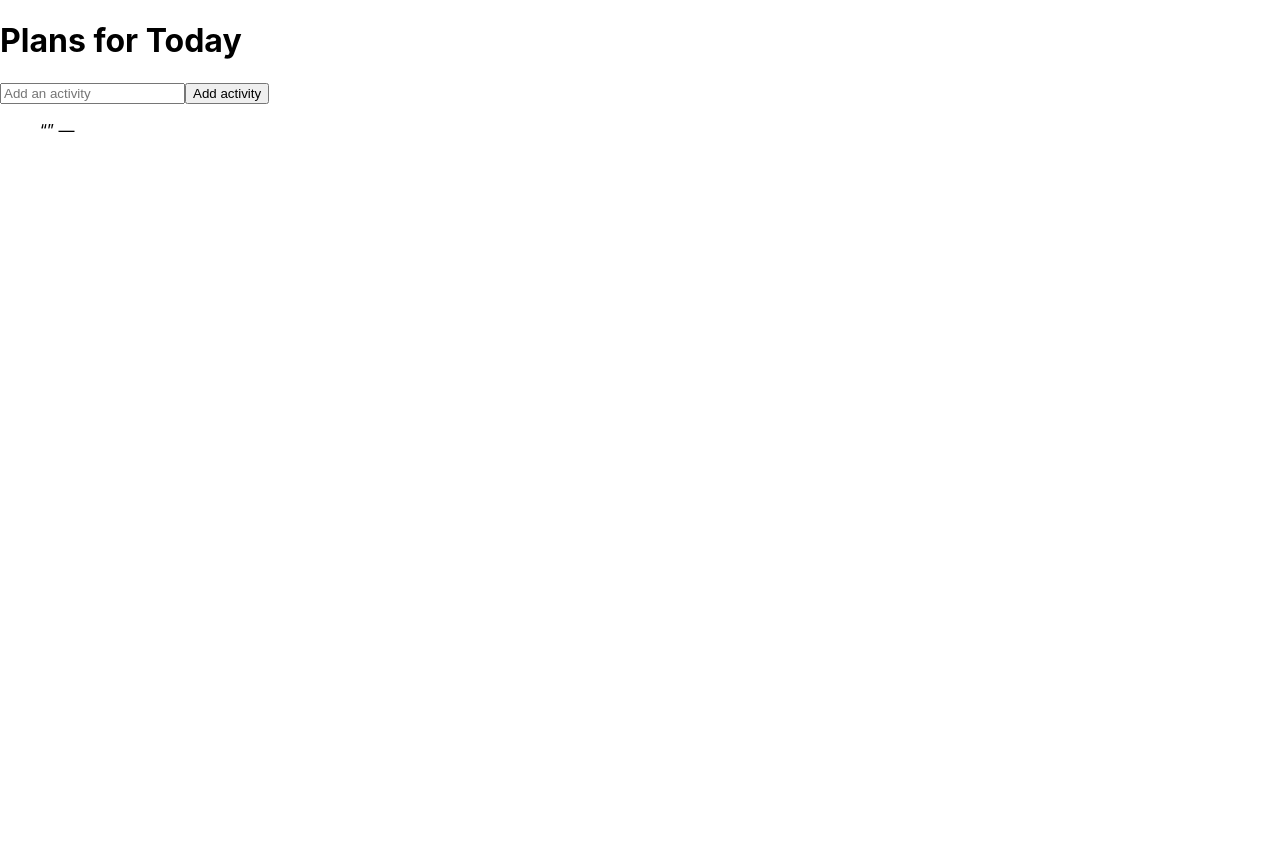
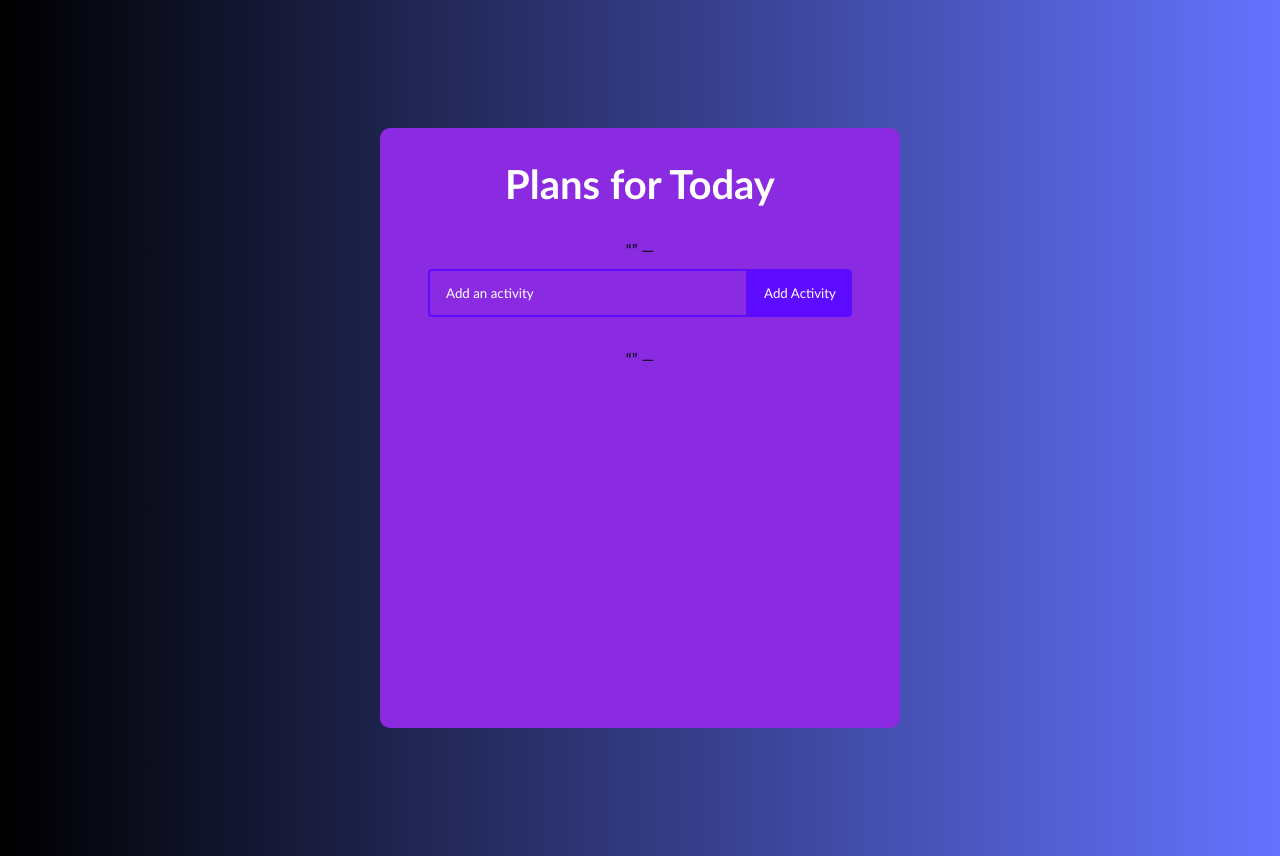
Before and after one commit to ngwingyan/react-to-do-list-project, a React (Create React App) app: page / in a window 1280 px wide. Before the commit the page ends 800 px from the top, so only its background shows below. Built offline with nearby package versions, Linux system fonts and the light colour scheme; no server answers.

Commit message:
added some CSS

```diff
--- a/src/App.css
+++ b/src/App.css
@@ -1,4 +1,4 @@
-.test {
+/* .test {
   background-color: green;
   color: blue;
 }
@@ -42,3 +42,142 @@
     transform: rotate(360deg);
   }
 }
+  */
+
+* {
+  box-sizing: border-box;
+  margin: 0;
+  padding: 0;
+  font-family: "Trebuchet MS", "Lucida Sans Unicode", "Lucida Grande",
+    "Lucida Sans", Arial, sans-serif;
+}
+
+body {
+  background: linear-gradient(90deg, black 0%, rgba(100, 115, 255, 1) 100%);
+}
+.todo-app {
+  display: flex;
+  flex-direction: column;
+  justify-content: start;
+  width: 520px;
+  min-height: 600px;
+  background: blueviolet;
+  text-align: center;
+  margin: 128px auto;
+  border-radius: 10px;
+  padding-bottom: 32px;
+}
+
+h1 {
+  margin: 32px 0;
+  color: #fff;
+  font-size: 40px;
+}
+
+.complete {
+  text-decoration: line-through;
+  opacity: 0.4;
+}
+
+.todo-form {
+  margin-bottom: 32px;
+}
+
+.activity-input {
+  margin-top: 10px;
+  padding: 14px 32px 14px 16px;
+  border-radius: 4px 0 0 4px;
+  border: 2px solid #5d0cff;
+  outline: none;
+  width: 320px;
+  background: transparent;
+  color: #fff;
+}
+
+.activity-input::placeholder {
+  color: #fff;
+}
+
+.activity-btn {
+  padding: 16px;
+  margin-top: 4px 4px;
+  border: none;
+  border-radius: 0 4px 4px 0;
+  cursor: pointer;
+  outline: none;
+  background: #5d0cff;
+  color: #fff;
+  text-transform: capitalize;
+}
+
+.activity-input.edit {
+  border: 7px solid #149fff;
+}
+
+.activity-btn.edit {
+  background: linear-gradient(90deg, blue 100%, /* blueviolet 100% */);
+  padding: 16px 22px;
+}
+
+.todo-container {
+  display: flex;
+  flex-direction: row;
+  position: relative;
+}
+
+/* .todo-row {
+  display: flex;
+  justify-content: space-between;
+  align-items: center;
+  margin: 4px auto;
+  color: #fff;
+  background: linear-gradient(
+    90deg,
+    rgba(255, 118, 20, 1) 0%,
+    rgba(255, 84, 17, 1) 100%
+  );
+
+  padding: 16px;
+  border-radius: 5px;
+  width: 90%;
+} */
+
+/* .todo-row:nth-child(4n + 1) {
+  background: linear-gradient(
+    90deg,
+    rgba(93, 12, 255, 1) 0%,
+    rgba(155, 0, 250, 1) 100%
+  );
+} */
+
+/* .todo-row:nth-child(4n + 2) {
+  background: linear-gradient(
+    90deg,
+    rgba(255, 12, 241, 1) 0%,
+    rgba(250, 0, 135, 1) 100%
+  );
+} */
+
+/* .todo-row:nth-child(4n + 3) {
+  background: linear-gradient(
+    90deg,
+    rgba(20, 159, 255, 1) 0%,
+    rgba(17, 122, 255, 1) 100%
+  );
+} */
+
+.icons {
+  display: flex;
+  align-items: center;
+  font-size: 24px;
+  cursor: pointer;
+}
+
+.delete-icon {
+  margin-right: 5px;
+  color: #fff;
+}
+
+.edit-icon {
+  color: #fff;
+}
--- a/src/App.js
+++ b/src/App.js
@@ -7,7 +7,7 @@ import InspirationalQuote from "./components/InspirationalQuote";
 
 function App() {
   return (
-    <div className="activity-app">
+    <div className="todo-app">
       <TodoList />
       <InspirationalQuote className="test"/>
     </div>
--- a/src/components/InspirationalQuote.js
+++ b/src/components/InspirationalQuote.js
@@ -1,10 +1,10 @@
-import React, {useState, useEffect} from "react";
-import axios from 'axios';
+import React, { useState, useEffect } from "react";
+import axios from "axios";
 
 const InspirationalQuote = () => {
-    const [quote, setQuote] = useState({text: '', author: ''});
+  const [quote, setQuote] = useState({ text: "", author: "" });
 
-    useEffect(()=> {
+  useEffect(() => {
     fetchQuote();
   }, []);
 
@@ -23,11 +23,11 @@ const InspirationalQuote = () => {
   return (
     <div className="inspirational-quote">
       <blockquote>
-          &ldquo;{quote.text}&rdquo; &mdash; <footer>{quote.author}</footer>
+        &ldquo;{quote.text}&rdquo; &mdash; {quote.author}
       </blockquote>
     </div>
   );
-}
+};
 
 // function InspirationalQuote () {
 //     return (
--- a/src/components/Todo.js
+++ b/src/components/Todo.js
@@ -27,7 +27,7 @@ function Todo({
   }
   return activities.map((activity, index) => (
     <div
-      className={activity.isComplete ? "activity-row complete" : "activity-row"}
+      className={activity.isComplete ? "activity-row complete" : "activity-row"} // if true, then 'activity-row complete' else just 'activity-row'
       key={index}
     >
       <div key={activity.id} onClick={() => completeActivity(activity.id)}>
--- a/src/components/TodoList.js
+++ b/src/components/TodoList.js
@@ -1,4 +1,5 @@
 import React, { useState } from "react";
+import InspirationalQuote from "./InspirationalQuote";
 import Todo from "./Todo";
 import TodoForm from "./TodoForm";
 
@@ -10,25 +11,9 @@ function TodoList() {
     if (activity.text && activity.text.trim()) {
     }
 
-    // OLD CODE
-
-    // const addActivity = (activity) => {
-    //   if (!activity.text || /^\s*$/.test(activity.text)) {
-    //     return;
-    //   }
-
     const newActivities = [activity, ...activities];
-
     setActivities(newActivities);
   };
-
-  // OLD CODE
-
-  // const removeActivity = (id) => {
-  //   const removeArr = [...activities].filter((activity) => activity.id !== id);
-
-  //   setActivities(removeArr);
-  // };
 
   // 2. This code first finds the index of the activity to remove using the findIndex() method.
   // If the index is not -1, meaning the activity was found, it creates a copy of the activities array using the spread operator and removes the activity at the found index using the splice() method.
@@ -42,12 +27,6 @@ function TodoList() {
       setActivities(updatedActivities);
     }
   };
-
-  // OLD CODE
-  // const updateActivity = (activityId, newValue) => {
-  //   if (!newValue.text || /^\s*$/.test(newValue.text)) {
-  //     return;
-  //   }
 
   // 3. UPDATES ACTIVITY
 
@@ -89,6 +68,7 @@ function TodoList() {
   return (
     <div>
       <h1>Plans for Today</h1>
+      <InspirationalQuote />
       <TodoForm onSubmit={addActivity} />
       <Todo
         activities={activities}
```
Also changed, not shown: src/index.css (line endings or trailing spaces). Lines whose indentation alone changed are shown as unchanged.
